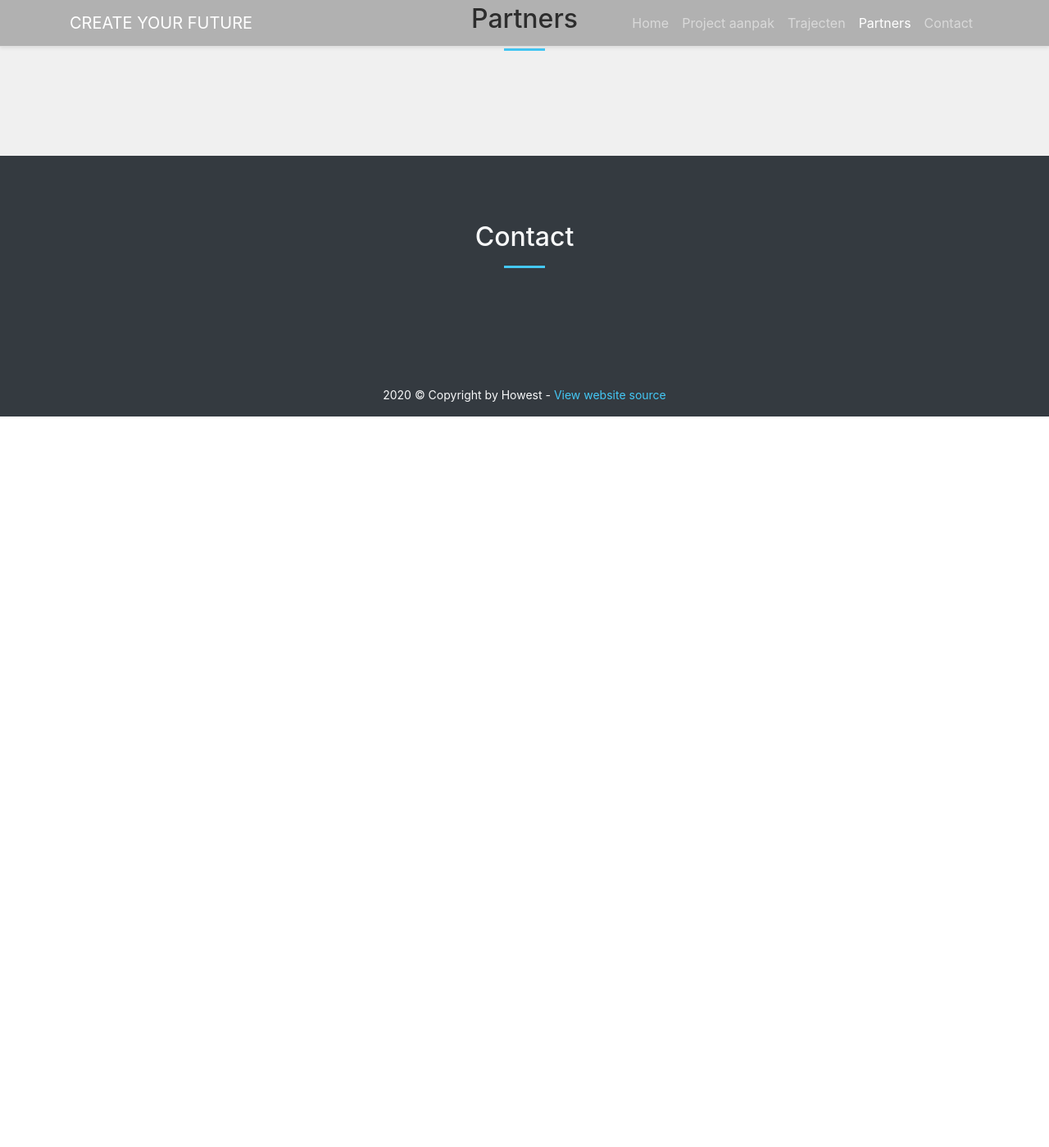
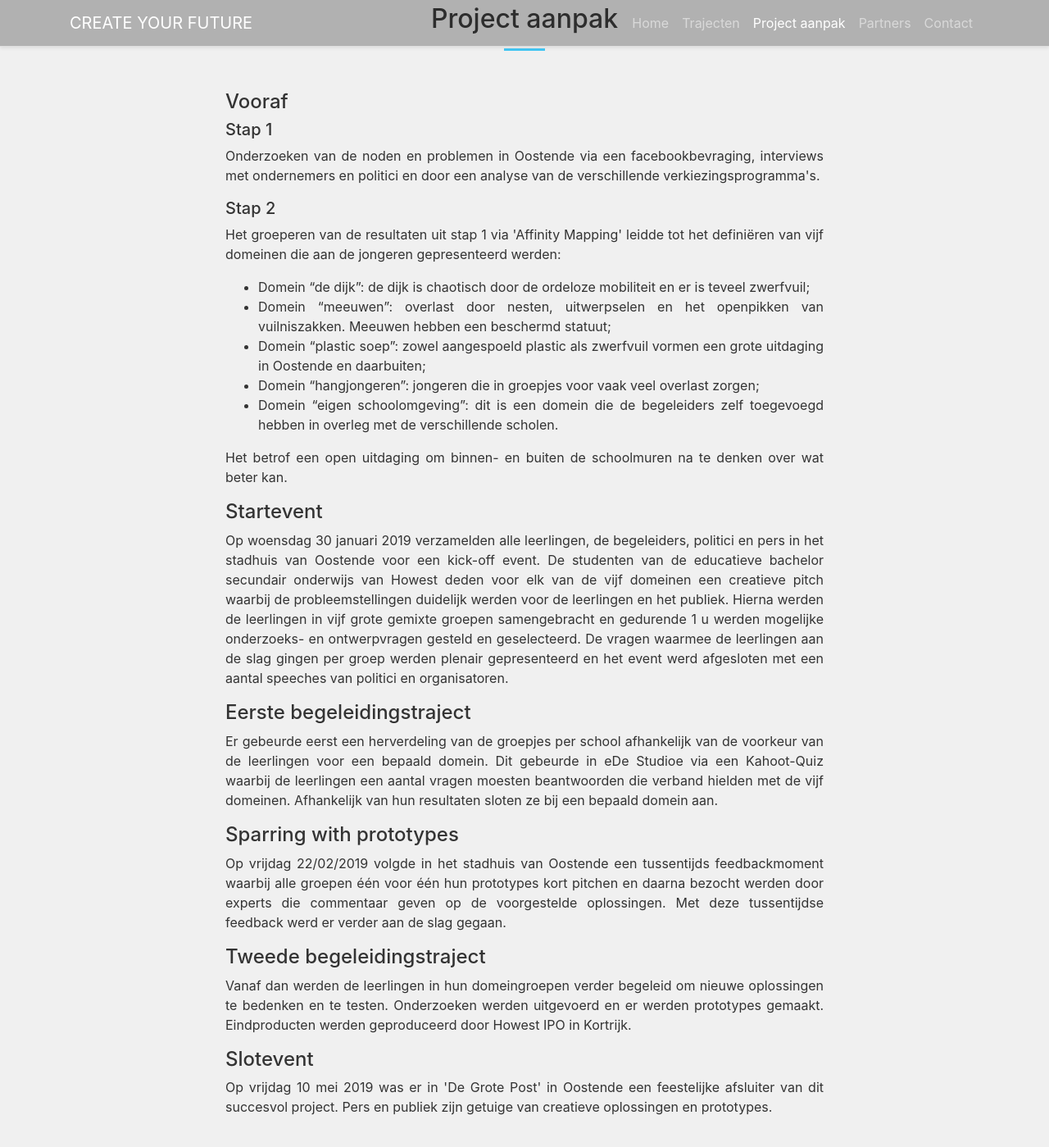
Before and after one commit to huysentruitw/create-your-future-website, a Jekyll site: the page built from docs/index.html, in a window 1280 px wide and 1400 px high, scrolled down 2397 px. Shown: the whole window at 82% size. Built offline with Jekyll 4.4.1, drawn with Linux system fonts in a browser that asks for light colours; before the commit the page ends 2905 px from its top, so only the background shows below that.

Commit message:
Add 'aanpak'

```diff
--- a/docs/index.html
+++ b/docs/index.html
@@ -4,10 +4,10 @@ title: Home
 navigation:
  - id: home
    title: Home
+ - id: trajecten
+   title: Trajecten
  - id: aanpak
    title: Project aanpak
- - id: trajecten
-   title: Trajecten
  - id: partners
    title: Partners
  - id: contact
@@ -17,7 +17,7 @@ navigation:
   <div class="header-content container"></div>
 </header>
 
-<section id="aanpak" class="alternate">
+<section class="alternate">
   <div class="container">
     <div class="row">
       <div class="col-lg-8 offset-lg-2 text-center">
@@ -28,11 +28,11 @@ navigation:
     </div>
 
     <div class="row">
-      <div class="col-sm-6">
+      <div class="col-sm-6 text-justify">
         <h3>Wat?</h3>
         <p>Leerlingen uit drie Oostendse scholen bedachten tijdens een open project creatieve oplossingen voor problemen en uitdagingen in Oostende.</p>
       </div>
-      <div class="col-sm-6">
+      <div class="col-sm-6 text-justify">
         <h3>Waarom?</h3>
         <p>Omdat er in het onderwijs een grote nood is aan zinvol projectmatig- en vakoverschrijdend werken. De grote meerwaarde van 'Create Your Future' is dat de insteek van de projecten uitdagingen zijn die aansluiten bij de eigen leefwereld van de jongeren.</p>
       </div>
@@ -65,7 +65,70 @@ navigation:
   </div>
 </section>
 
-<section id="partners" class="alternate">
+<section id="aanpak" class="alternate">
+  <div class="container">
+    <div class="row">
+      <div class="col-lg-8 offset-lg-2 text-center">
+        <h2>Project aanpak</h2>
+        <hr>
+      </div>
+    </div>
+    <div class="row">
+      <div class="col-lg-8 offset-lg-2 text-justify">
+        <h4>Vooraf</h4>
+        <h5>Stap 1</h5>
+        <p>Onderzoeken van de noden en problemen in Oostende via een facebookbevraging, interviews met ondernemers en politici en door een analyse van de verschillende verkiezingsprogramma's.</p>
+
+        <h5>Stap 2</h5>
+        <p>Het groeperen van de resultaten uit stap 1 via 'Affinity Mapping' leidde tot het definiëren van vijf domeinen die aan de jongeren gepresenteerd werden:</p>
+
+        <ul>
+          <li>Domein “de dijk”: de dijk is chaotisch door de ordeloze mobiliteit en er is teveel zwerfvuil;</li>
+          <li>Domein “meeuwen”: overlast door nesten, uitwerpselen en het openpikken van vuilniszakken. Meeuwen hebben een beschermd statuut;</li>
+          <li>Domein “plastic soep”: zowel aangespoeld plastic als zwerfvuil vormen een grote uitdaging in Oostende en daarbuiten;</li>
+          <li>Domein “hangjongeren”: jongeren die in groepjes voor vaak veel overlast zorgen;</li>
+          <li>Domein “eigen schoolomgeving”: dit is een domein die de begeleiders zelf toegevoegd hebben in overleg met de verschillende scholen.</li>
+        </ul>
+
+        <p>Het betrof een open uitdaging om binnen- en buiten de schoolmuren na te denken over wat beter kan.</p>
+
+        <h4>Startevent</h4>
+        <p>
+          Op woensdag 30 januari 2019 verzamelden alle leerlingen, de begeleiders, politici en pers in het stadhuis van Oostende voor een kick-off event.
+          De studenten van de educatieve bachelor secundair onderwijs van Howest deden voor elk van de vijf domeinen een creatieve pitch waarbij de probleemstellingen duidelijk werden voor de leerlingen en het publiek.
+          Hierna werden de leerlingen in vijf grote gemixte groepen samengebracht en gedurende 1 u werden mogelijke onderzoeks- en ontwerpvragen gesteld en geselecteerd.
+          De vragen waarmee de leerlingen aan de slag gingen per groep werden plenair gepresenteerd en het event werd afgesloten met een aantal speeches van politici en organisatoren.
+        </p>
+
+        <h4>Eerste begeleidingstraject</h4>
+        <p>
+          Er gebeurde eerst een herverdeling van de groepjes per school afhankelijk van de voorkeur van de leerlingen voor een bepaald domein.
+          Dit gebeurde in eDe Studioe via een Kahoot-Quiz waarbij de leerlingen een aantal vragen moesten beantwoorden die verband hielden met de vijf domeinen.
+          Afhankelijk van hun resultaten sloten ze bij een bepaald domein aan.
+        </p>
+
+        <h4>Sparring with prototypes</h4>
+        <p>
+          Op vrijdag 22/02/2019 volgde in het stadhuis van Oostende een tussentijds feedbackmoment waarbij alle groepen één voor één hun prototypes kort pitchen en daarna bezocht werden door experts die commentaar geven op de voorgestelde oplossingen.
+          Met deze tussentijdse feedback werd er verder aan de slag gegaan.
+        </p>
+
+        <h4>Tweede begeleidingstraject</h4>
+        <p>
+          Vanaf dan werden de leerlingen in hun domeingroepen verder begeleid om nieuwe oplossingen te bedenken en te testen.
+          Onderzoeken werden uitgevoerd en er werden prototypes gemaakt. Eindproducten werden geproduceerd door Howest IPO in Kortrijk.
+        </p>
+
+        <h4>Slotevent</h4>
+        <p>
+          Op vrijdag 10 mei 2019 was er in 'De Grote Post' in Oostende een feestelijke afsluiter van dit succesvol project. Pers en publiek zijn getuige van creatieve oplossingen en prototypes.
+        </p>
+      </div>
+    </div>
+  </div>
+</section>
+
+<section id="partners">
   <div class="container">
     <div class="row">
       <div class="col-lg-8 offset-lg-2 text-center">
```
